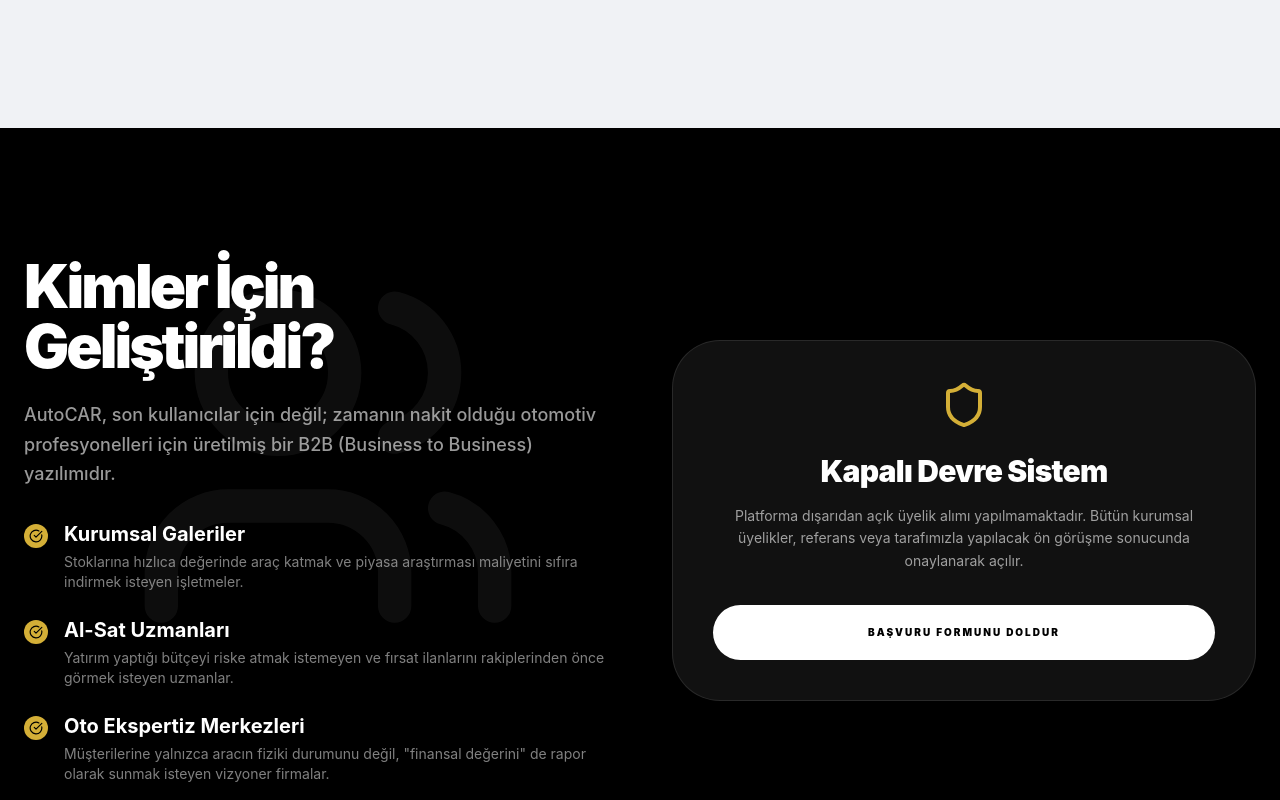
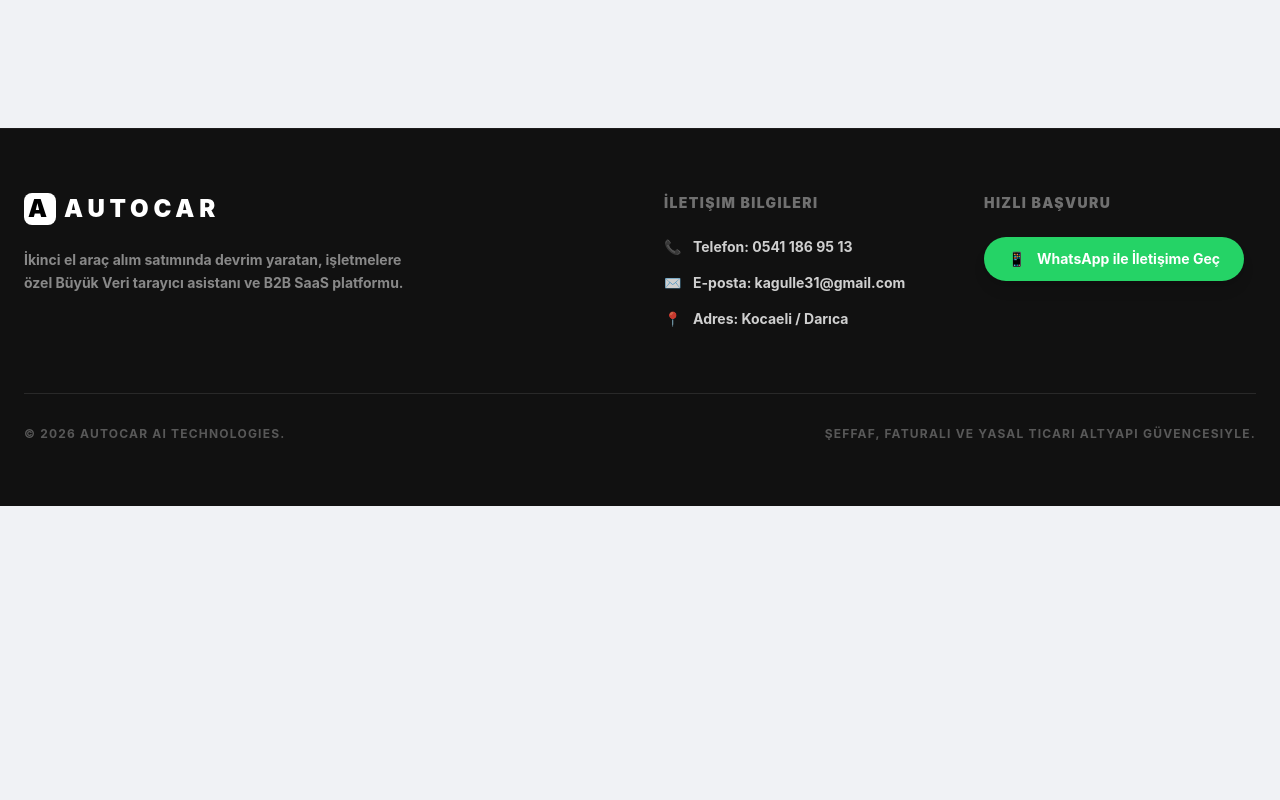
Before and after one commit to xyz123-xxyyzz/AutoCAR, a React (Vite) app: page / in a window 1280 px wide. Shown: the part 4060-4860 px from the top of the page. After the commit the page ends 4566 px from the top, so only its background shows below. Built offline with nearby package versions, Linux system fonts and the light colour scheme.

Commit message:
style: remove B2B Target Audience section completely per user request

```diff
--- a/src/pages/LandingPage.jsx
+++ b/src/pages/LandingPage.jsx
@@ -237,65 +237,7 @@
         </div>
       </section>
 
-      {/* Target Audience / B2B Section */}
-      <section className="py-32 px-6 bg-black text-white relative overflow-hidden">
-        <div className="absolute top-0 left-0 p-32 opacity-5 pointer-events-none">
-          <Users size={400} />
-        </div>
-        <div className="max-w-7xl mx-auto relative z-10 flex flex-col md:flex-row items-center gap-16">
-          <div className="flex-1">
-            <h2 className="text-4xl md:text-6xl font-display font-black tracking-tighter mb-6">Kimler İçin Geliştirildi?</h2>
-            <p className="text-white/60 font-medium leading-relaxed mb-8 text-lg">
-              AutoCAR, son kullanıcılar için değil; zamanın nakit olduğu otomotiv profesyonelleri için üretilmiş bir B2B (Business to Business) yazılımıdır.
-            </p>
-            <ul className="space-y-6">
-              <li className="flex items-start gap-4">
-                <div className="mt-1 w-6 h-6 rounded-full bg-[#D4AF37] flex items-center justify-center shrink-0">
-                  <CheckCircle size={14} className="text-black" />
-                </div>
-                <div>
-                  <h4 className="font-bold text-xl mb-1">Kurumsal Galeriler</h4>
-                  <p className="text-sm text-white/50">Stoklarına hızlıca değerinde araç katmak ve piyasa araştırması maliyetini sıfıra indirmek isteyen işletmeler.</p>
-                </div>
-              </li>
-              <li className="flex items-start gap-4">
-                <div className="mt-1 w-6 h-6 rounded-full bg-[#D4AF37] flex items-center justify-center shrink-0">
-                  <CheckCircle size={14} className="text-black" />
-                </div>
-                <div>
-                  <h4 className="font-bold text-xl mb-1">Al-Sat Uzmanları</h4>
-                  <p className="text-sm text-white/50">Yatırım yaptığı bütçeyi riske atmak istemeyen ve fırsat ilanlarını rakiplerinden önce görmek isteyen uzmanlar.</p>
-                </div>
-              </li>
-              <li className="flex items-start gap-4">
-                <div className="mt-1 w-6 h-6 rounded-full bg-[#D4AF37] flex items-center justify-center shrink-0">
-                  <CheckCircle size={14} className="text-black" />
-                </div>
-                <div>
-                  <h4 className="font-bold text-xl mb-1">Oto Ekspertiz Merkezleri</h4>
-                  <p className="text-sm text-white/50">Müşterilerine yalnızca aracın fiziki durumunu değil, "finansal değerini" de rapor olarak sunmak isteyen vizyoner firmalar.</p>
-                </div>
-              </li>
-            </ul>
-          </div>
 
-          <div className="flex-1 w-full">
-            <div className="bg-[#111] border border-white/10 p-10 rounded-[3rem] shadow-2xl flex flex-col items-center text-center">
-              <Shield size={48} className="text-[#D4AF37] mb-6" />
-              <h3 className="text-3xl font-display font-black tracking-tight mb-4">Kapalı Devre Sistem</h3>
-              <p className="text-sm text-white/60 mb-8 leading-relaxed">
-                Platforma dışarıdan açık üyelik alımı yapılmamaktadır. Bütün kurumsal üyelikler, referans veya tarafımızla yapılacak ön görüşme sonucunda onaylanarak açılır.
-              </p>
-              <button
-                onClick={() => document.getElementById('iletisim')?.scrollIntoView({ behavior: 'smooth' })}
-                className="w-full py-5 rounded-full bg-white text-black font-display font-black tracking-[0.2em] text-[10px] uppercase transition-all duration-300 hover:bg-gray-200"
-              >
-                Başvuru Formunu Doldur
-              </button>
-            </div>
-          </div>
-        </div>
-      </section>
 
       {/* Footer / Contact Section */}
       <footer id="iletisim" className="bg-[#111] text-white py-16 px-6 border-t border-white/5">
```
